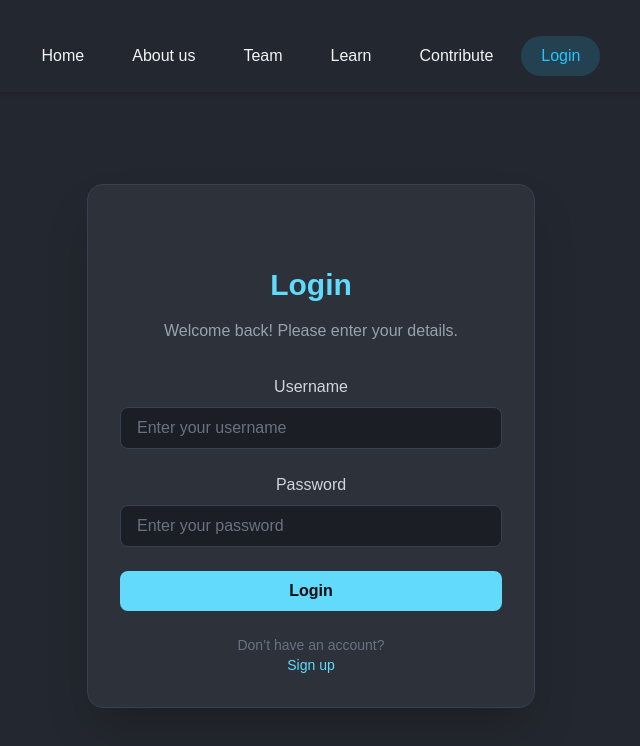
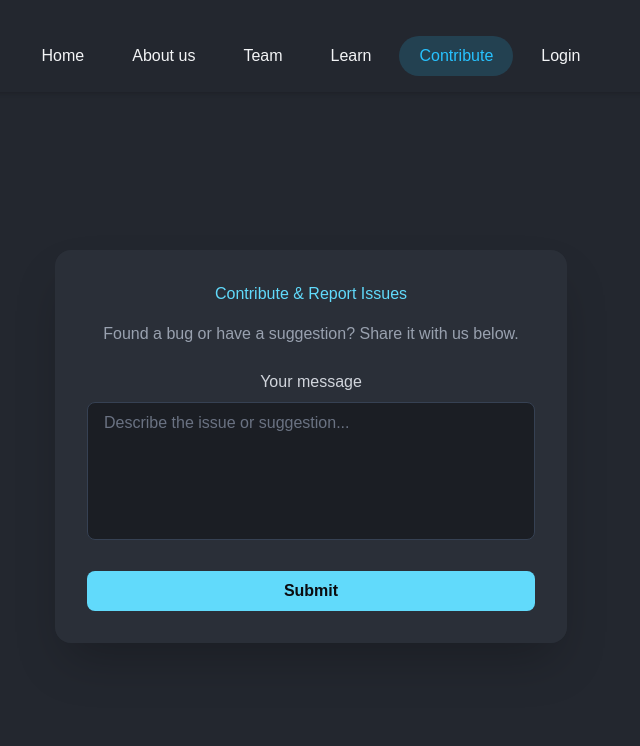
Before and after one commit to MersalHussin/Routing, a React (Vite) app: page /contribute in a window 1280 px wide. Before the commit this address led to /login. Shown: the top 746 px of the page, without its empty margins (329-969 px from the left). Built offline with nearby package versions, Linux system fonts and the light colour scheme; the HTML template or start-up script is replaced by a standard one.

Commit message:
Protected Route Component

```diff
--- /dev/null
+++ b/src/components/auth/PrtectedRoute.tsx
@@ -0,0 +1,22 @@
+        //** condation  -redireactPath - children ***
+
+import type { ReactNode } from "react";
+import { Navigate } from "react-router-dom";
+
+    interface IProps{
+        isAllowd: boolean;
+        redireactPath: string;
+        children: ReactNode;
+        }
+
+        const PrtectedRoute = ({isAllowd,redireactPath , children}:IProps) => {
+
+            //** TODO Replace && State
+           if(!isAllowd){
+            return <Navigate to={redireactPath}/>
+           }else{
+            return children
+           }
+        }
+
+        export default PrtectedRoute;
--- a/src/routes/index.tsx
+++ b/src/routes/index.tsx
@@ -1,7 +1,6 @@
 import {
   createBrowserRouter,
   createRoutesFromElements,
-  Navigate,
   Route,
 } from "react-router-dom";
 import HomePage from "../pages/HomePage";
@@ -14,9 +13,10 @@ import ThinkingInReact from "../pages/learn/ThinkingInReact";
 import Installiton from "../pages/learn/Installiton";
 import Login from "../pages/Login";
 import Contribute from "../pages/Contribute";
+import PrtectedRoute from "../components/auth/PrtectedRoute";
 
 
-const isLoggedIn = false;
+const isLoggedIn = true;
 
 const router = createBrowserRouter(
    createRoutesFromElements(
@@ -32,10 +32,19 @@ const router = createBrowserRouter(
         <Route index element= {<HomePage/>} />,
         <Route element={<Aboutus/>} path="about"/>,
         <Route element={<Products/>} path="products"/>,
-        <Route element={!isLoggedIn ? <Login/> : <Navigate to={"/contribute"}/>} path="login"/>,
-        <Route element={isLoggedIn ? <Contribute/> : <Navigate to={"/login"}/>} path="contribute"/>,
+        <Route element={
+          <PrtectedRoute isAllowd={!isLoggedIn} redireactPath="/contribute">
+            <Login/>
+          </PrtectedRoute>
+
+        } path="login"/>,
+        <Route element={
+          <PrtectedRoute isAllowd={isLoggedIn} redireactPath="/login">
+            <Contribute/>
+          </PrtectedRoute>
+
+      } path="contribute"/>,
       </Route>
-
 
 
       {/* Learn Layout */}
```
